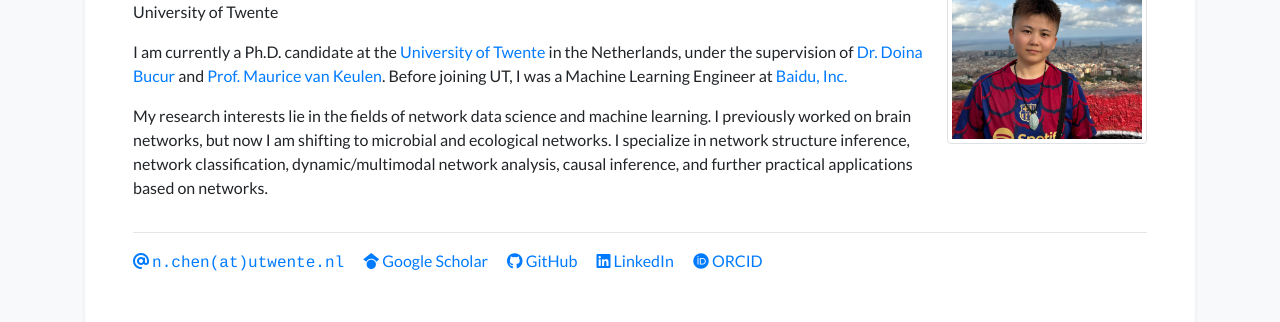
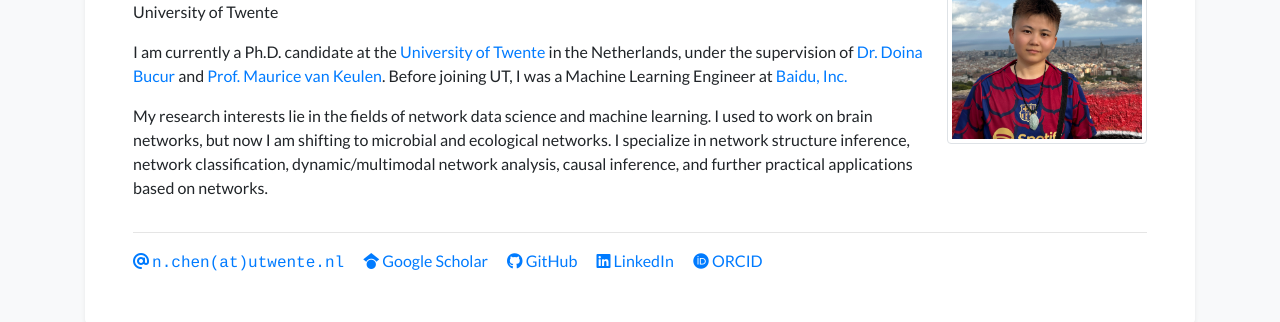
Before and after one commit to nan-v-chen/nan-v-chen.github.io, a Jekyll site: the page built from index.html, in a window 1280 px wide and 900 px high. Shown: the part 184-506 px from the top of the window. Built offline with Jekyll 4.4.1, drawn with Linux system fonts in a browser that asks for light colours; nearby versions of some CDN libraries; a style sheet for code colours, icons or effects is not loaded.

Commit message:
Update profile.yml

```diff
--- a/_data/profile.yml
+++ b/_data/profile.yml
@@ -27,7 +27,7 @@ short_bio: >-
   </p>
   <p>
     My research interests lie in the fields of network data science and machine learning.
-    I previously worked on brain networks, but now I am shifting to microbial and ecological networks.
+    I used to work on brain networks, but now I am shifting to microbial and ecological networks.
     I specialize in network structure inference, network classification, dynamic/multimodal network analysis, causal inference, and further practical applications based on networks.
   </p>
 
```
